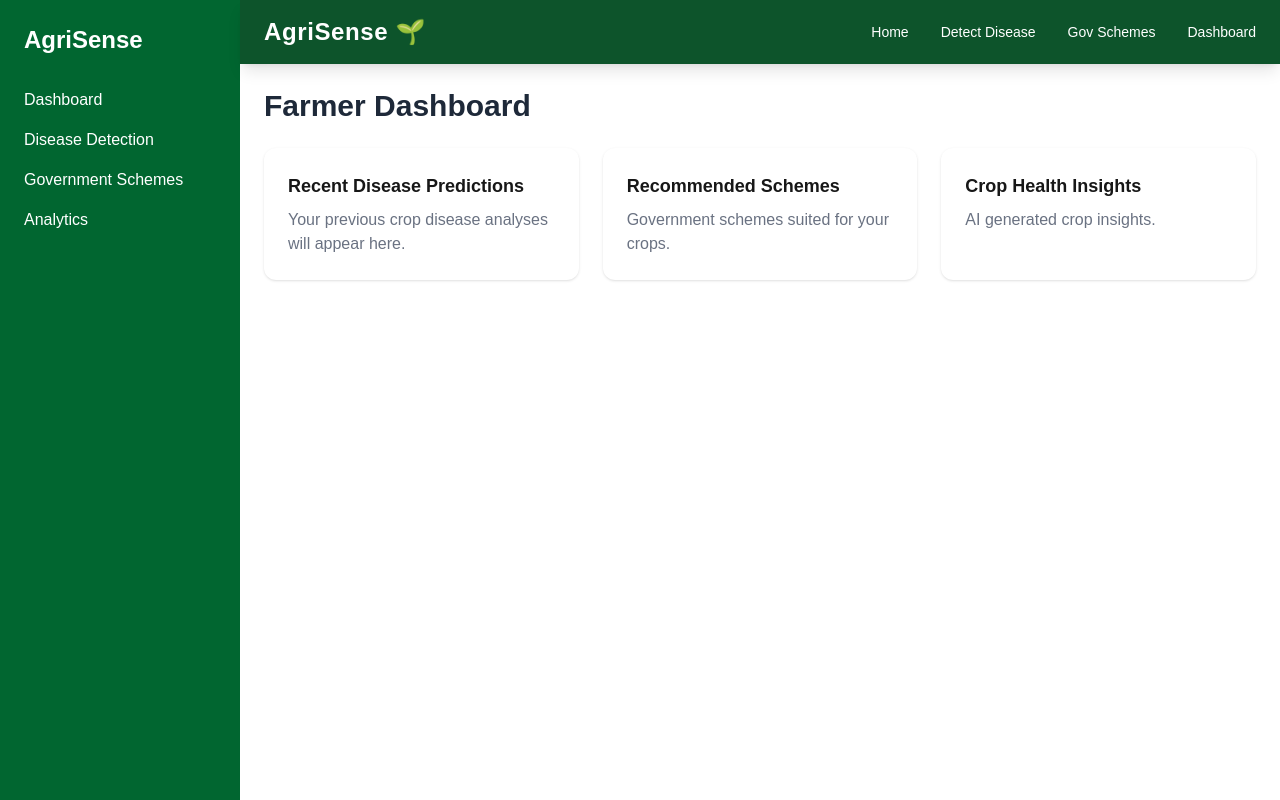
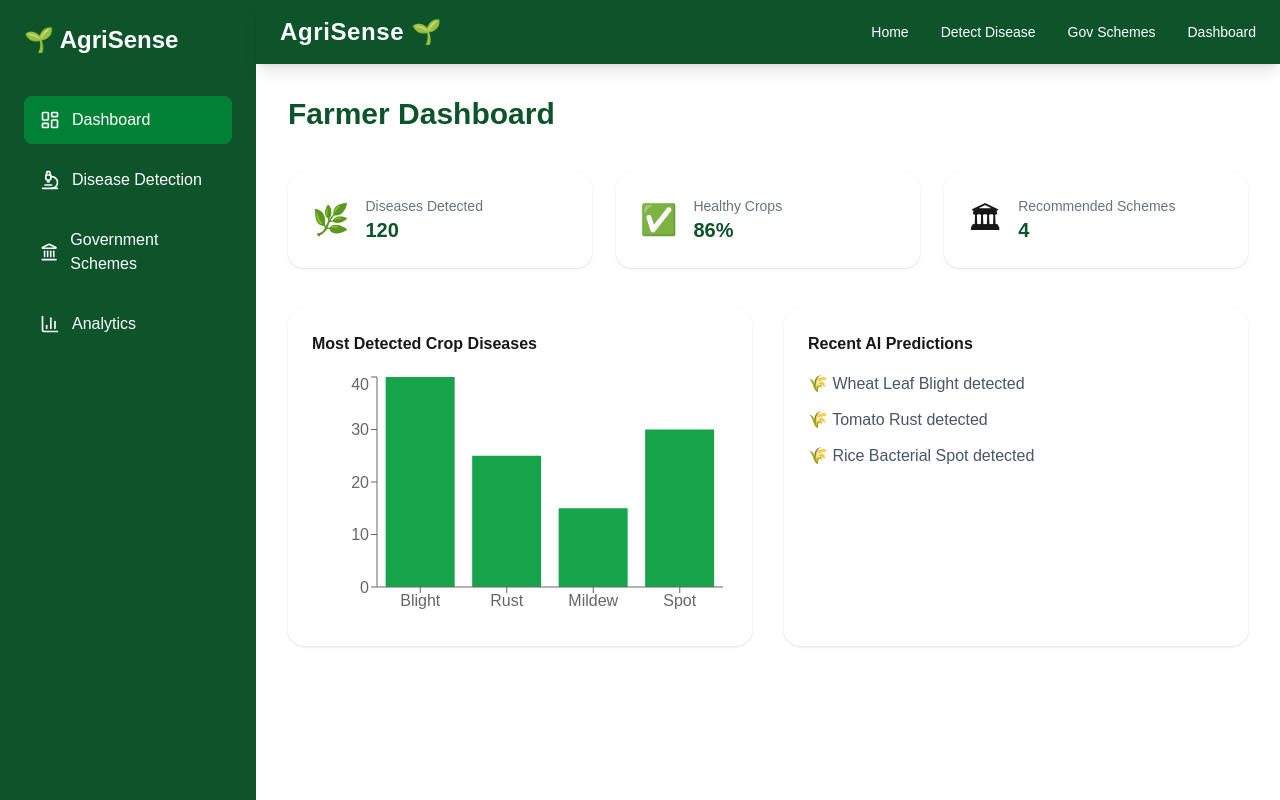
Before and after one commit to Aditya-AD17/agrisense-frontend, a Next.js app: page /dashboard in a window 1280 px wide. Built offline with nearby package versions, Linux system fonts and the light colour scheme.

Commit message:
added initial Dashboard

```diff
--- a/app/dashboard/page.tsx
+++ b/app/dashboard/page.tsx
@@ -1,38 +1,58 @@
+import DashboardWidget from "@/components/ui/DashboardWidget"
+import DiseaseChart from "@/components/charts/DiseaseChart"
+
 export default function DashboardPage() {
   return (
-    <div className="space-y-6">
+    <div className="space-y-10">
 
-      <h1 className="text-3xl font-bold text-gray-800">
+      <h1 className="text-3xl font-bold text-green-900">
         Farmer Dashboard
       </h1>
 
-      <div className="grid grid-cols-3 gap-6">
+      {/* SUMMARY WIDGETS */}
 
-        <div className="bg-white shadow rounded-xl p-6">
-          <h2 className="font-semibold text-lg">
-            Recent Disease Predictions
-          </h2>
-          <p className="text-gray-500 mt-2">
-            Your previous crop disease analyses will appear here.
-          </p>
-        </div>
+      <div className="grid md:grid-cols-3 gap-6">
 
-        <div className="bg-white shadow rounded-xl p-6">
-          <h2 className="font-semibold text-lg">
-            Recommended Schemes
-          </h2>
-          <p className="text-gray-500 mt-2">
-            Government schemes suited for your crops.
-          </p>
-        </div>
+        <DashboardWidget
+          title="Diseases Detected"
+          value="120"
+          icon="🌿"
+        />
 
-        <div className="bg-white shadow rounded-xl p-6">
-          <h2 className="font-semibold text-lg">
-            Crop Health Insights
-          </h2>
-          <p className="text-gray-500 mt-2">
-            AI generated crop insights.
-          </p>
+        <DashboardWidget
+          title="Healthy Crops"
+          value="86%"
+          icon="✅"
+        />
+
+        <DashboardWidget
+          title="Recommended Schemes"
+          value="4"
+          icon="🏛"
+        />
+
+      </div>
+
+      {/* ANALYTICS */}
+
+      <div className="grid lg:grid-cols-2 gap-8">
+
+        <DiseaseChart />
+
+        <div className="bg-white p-6 rounded-2xl shadow">
+
+          <h3 className="font-semibold mb-4">
+            Recent AI Predictions
+          </h3>
+
+          <ul className="space-y-3 text-gray-600">
+
+            <li>🌾 Wheat Leaf Blight detected</li>
+            <li>🌾 Tomato Rust detected</li>
+            <li>🌾 Rice Bacterial Spot detected</li>
+
+          </ul>
+
         </div>
 
       </div>
--- a/app/detection/page.tsx
+++ b/app/detection/page.tsx
@@ -5,10 +5,16 @@ import ImageUploader from "@/components/forms/ImageUploader"
 import ResultCard from "@/components/ui/ResultCard"
 import { predictDisease } from "@/services/diseaseService"
 
+type PredictionResult = {
+  disease: string
+  confidence: number
+  remedy: string
+}
+
 export default function DetectionPage() {
 
   const [file, setFile] = useState<File | null>(null)
-  const [result, setResult] = useState<any>(null)
+  const [result, setResult] = useState<PredictionResult | null>(null)
   const [loading, setLoading] = useState(false)
 
   const handleUpload = (file: File) => {
--- a/app/layout.tsx
+++ b/app/layout.tsx
@@ -13,11 +13,11 @@ export default function RootLayout({
 
         <Sidebar />
 
-        <div className="flex-1 flex flex-col">
+        <div className="flex-1 flex flex-col min-h-screen">
 
           <Navbar />
 
-          <main className="p-6">
+          <main className="p-8 flex-1">
             {children}
           </main>
 
--- /dev/null
+++ b/components/charts/DiseaseChart.tsx
@@ -0,0 +1,38 @@
+"use client"
+
+import {
+  BarChart,
+  Bar,
+  XAxis,
+  YAxis,
+  Tooltip,
+  ResponsiveContainer
+} from "recharts"
+
+const data = [
+  { name: "Blight", cases: 40 },
+  { name: "Rust", cases: 25 },
+  { name: "Mildew", cases: 15 },
+  { name: "Spot", cases: 30 },
+]
+
+export default function DiseaseChart() {
+  return (
+    <div className="bg-white p-6 rounded-2xl shadow">
+
+      <h3 className="font-semibold mb-4">
+        Most Detected Crop Diseases
+      </h3>
+
+      <ResponsiveContainer width="100%" height={250}>
+        <BarChart data={data}>
+          <XAxis dataKey="name" />
+          <YAxis />
+          <Tooltip />
+          <Bar dataKey="cases" fill="#16a34a" />
+        </BarChart>
+      </ResponsiveContainer>
+
+    </div>
+  )
+}
--- a/components/layout/Sidebar.tsx
+++ b/components/layout/Sidebar.tsx
@@ -1,24 +1,71 @@
 "use client"
 
 import Link from "next/link"
+import { usePathname } from "next/navigation"
+import {
+  LayoutDashboard,
+  Microscope,
+  Landmark,
+  BarChart3,
+} from "lucide-react"
+
+const links = [
+  {
+    name: "Dashboard",
+    href: "/dashboard",
+    icon: LayoutDashboard,
+  },
+  {
+    name: "Disease Detection",
+    href: "/detection",
+    icon: Microscope,
+  },
+  {
+    name: "Government Schemes",
+    href: "/schemes",
+    icon: Landmark,
+  },
+  {
+    name: "Analytics",
+    href: "/analytics",
+    icon: BarChart3,
+  },
+]
 
 export default function Sidebar() {
+  const pathname = usePathname()
+
   return (
-    <aside className="h-screen w-60 bg-green-800 text-white p-6">
+    <aside className="h-screen w-64 bg-green-900 text-white p-6 flex flex-col">
 
-      <h2 className="text-2xl font-bold mb-8">
-        AgriSense
+      <h2 className="text-2xl font-bold mb-10">
+        🌱 AgriSense
       </h2>
 
-      <nav className="flex flex-col gap-4">
+      <nav className="space-y-3">
 
-        <Link href="/dashboard">Dashboard</Link>
+        {links.map((link) => {
+          const Icon = link.icon
+          const active = pathname === link.href
 
-        <Link href="/detection">Disease Detection</Link>
-
-        <Link href="/schemes">Government Schemes</Link>
-
-        <Link href="/analytics">Analytics</Link>
+          return (
+            <Link
+              key={link.href}
+              href={link.href}
+              className={`
+                flex items-center gap-3 px-4 py-3 rounded-lg transition
+                ${
+                  active
+                    ? "bg-green-700"
+                    : "hover:bg-green-800"
+                }
+              `}
+            >
+              <Icon size={20} />
+              {link.name}
+            </Link>
+          )
+        })}
 
       </nav>
 
--- /dev/null
+++ b/components/ui/DashboardWidget.tsx
@@ -0,0 +1,30 @@
+interface Props {
+  title: string
+  value: string
+  icon: string
+}
+
+export default function DashboardWidget({ title, value, icon }: Props) {
+  return (
+    <div
+      className="
+      bg-white
+      p-6
+      rounded-2xl
+      shadow
+      hover:shadow-xl
+      transition
+      flex
+      items-center
+      gap-4
+      "
+    >
+      <div className="text-3xl">{icon}</div>
+
+      <div>
+        <p className="text-gray-500 text-sm">{title}</p>
+        <p className="text-xl font-bold text-green-900">{value}</p>
+      </div>
+    </div>
+  )
+}
--- a/package.json
+++ b/package.json
@@ -11,12 +11,13 @@
   "dependencies": {
     "axios": "^1.13.6",
     "framer-motion": "^12.35.0",
+    "lucide-react": "^0.577.0",
     "next": "16.1.6",
     "react": "19.2.3",
     "react-countup": "^6.5.3",
     "react-dom": "19.2.3",
     "react-dropzone": "^15.0.0",
-    "recharts": "^3.7.0"
+    "recharts": "^3.8.0"
   },
   "devDependencies": {
     "@tailwindcss/postcss": "^4",
```
Also changed, not shown: 1 other file (tests, documents, lock files or other folders).
